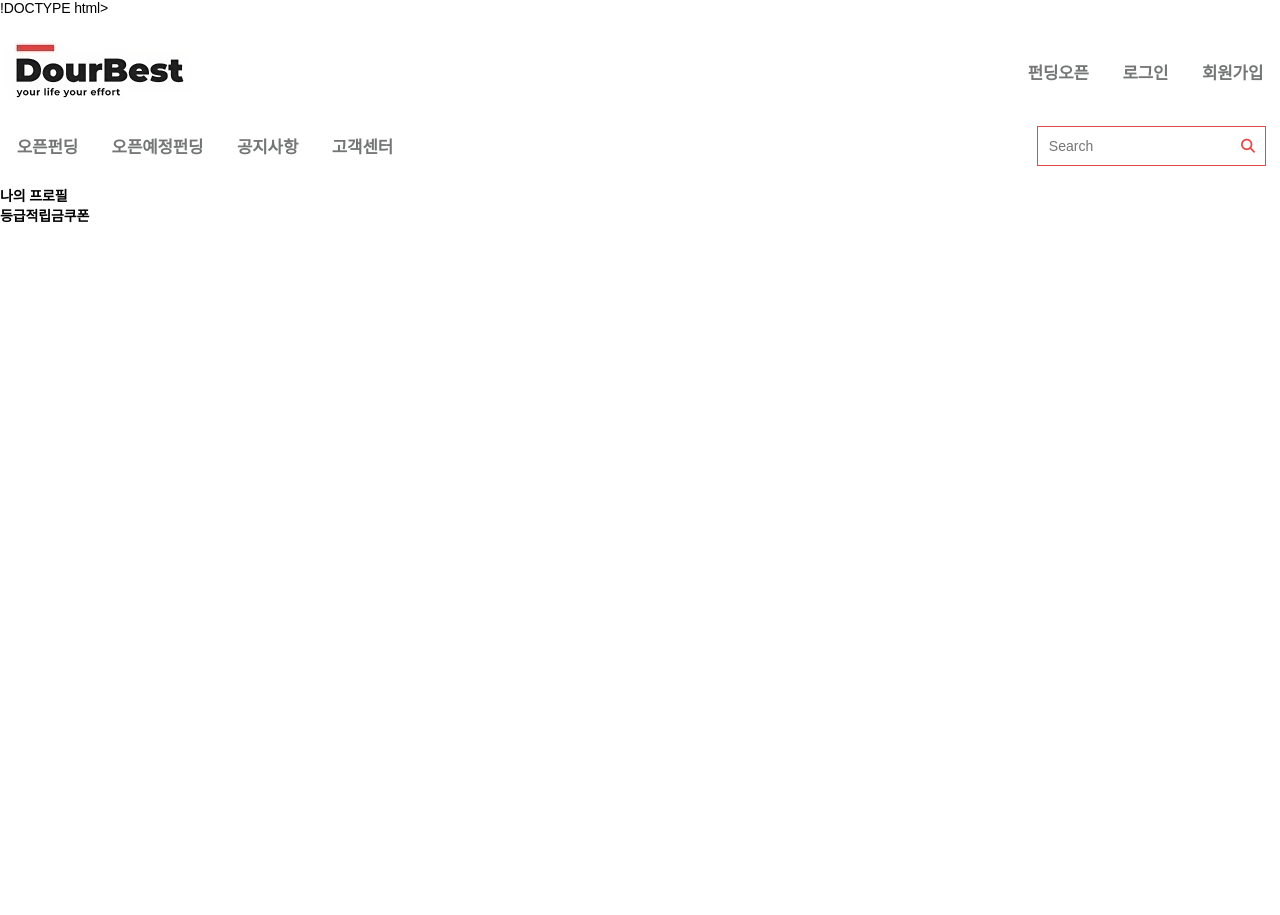
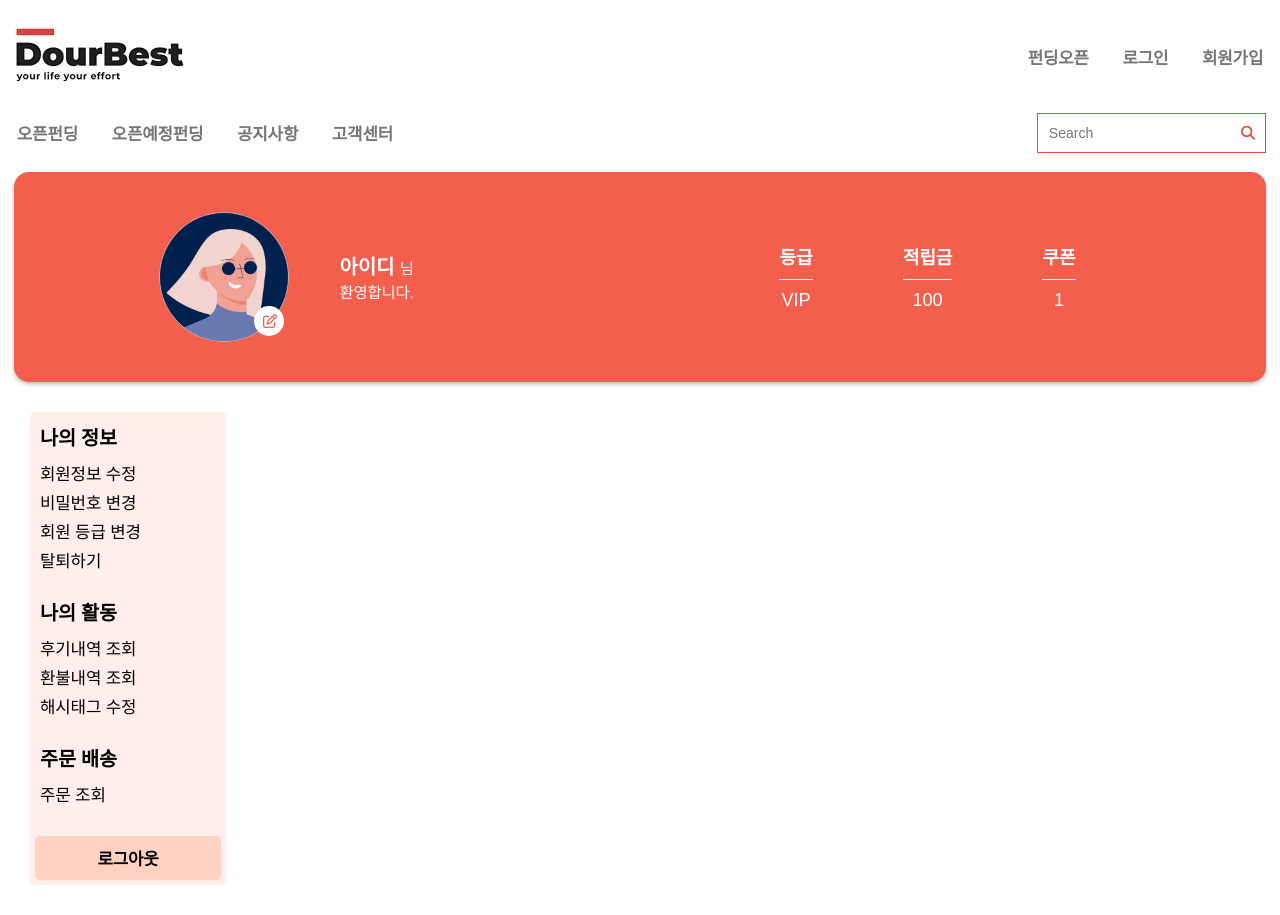
Before and after one commit to 5jwon/DourBest, a plain HTML site: page main-page/mypage.html in a window 1280 px wide. Before the commit the page ends 800 px from the top, so only its background shows below. Drawn offline with nearby package versions, Linux system fonts and the light colour scheme.

Commit message:
20230614

```diff
--- a/css/default.css
+++ b/css/default.css
@@ -50,3 +50,14 @@ img {
 .flex-wrapper{
     display: flex;
 }
+
+.sr-only {
+    position: absolute;
+    top: -9999px;
+    left: -9999px;
+    z-index: -1;
+    width: 1px;
+    height: 1px;
+    overflow: hidden;
+    visibility: hidden;
+}
--- a/css/header.css
+++ b/css/header.css
@@ -1,6 +1,8 @@
+header{
+    margin-bottom: 10px;
+}
 .header-container{
     flex-direction: column;
-    margin-bottom: 10px;
 }
 
 /* 헤더 상단 */
--- /dev/null
+++ b/css/mypage.css
@@ -0,0 +1,146 @@
+.profile-wrap{
+    background-color: #f35f4c;
+    min-width: 600px;
+    margin-bottom: 60px;
+    box-shadow: 0px 2px 4px 0px rgb(182, 182, 182);
+    border-radius: 15px;
+    margin: 0em 1em;
+}
+
+.profile{
+    display: flex;
+    justify-content: space-around;
+    align-items: center;
+    padding: 40px 0px;
+    color: #fff;
+}
+
+.profile-img{
+    align-items: center;
+}
+
+.img{
+    background-image: url(/resources/img/user.jpg);
+    background-position: 50% 50%;
+    background-repeat: no-repeat ;
+    background-size: cover;
+    border-radius: 100%;
+    width: 100%;
+    height: 100%;
+}
+
+.profile-info{
+    padding: 30px;
+}
+
+.profile-info strong{
+    font-size: 1.3em;
+}
+
+.profile-info p, .profile-info span {
+    font-size: 1.1em;
+}
+
+.profile-round{
+    position: relative;
+    border: 1px solid #b4b4b4;
+    border-radius: 50%;
+    width: 130px;
+    height: 130px;
+    margin-right: 20px;
+}
+
+.profile-round button{
+    position: absolute;
+    width: 30px;
+    height: 30px;
+    background-color: #fff;
+    bottom: 5px;
+    right: 4px;
+    border-radius: 100%;
+}
+
+.profile-round button > svg{
+    position: absolute;
+    bottom: 8px;
+    right: 7px;
+}
+
+.profile-detail{
+    display: flex;
+    flex-direction: column;
+    padding: 15px 45px;
+    align-items: center;
+    color: #fff;
+
+}
+
+.profile-detail h3{
+    border-bottom: 1px solid #fff;
+}
+
+.profile-detail h3, .profile-detail p{
+    padding: 10px 0px;
+    font-size: 1.3rem;
+}
+
+.sidebar-wrapper{
+    width: 20%;
+    min-width: 250px;
+}
+
+.sidebar{
+    padding: 30px;
+}
+
+.sidebar a{
+    display: block;
+}
+
+.side-inner{
+    flex-direction: column;
+    background-color: #ffeeeb;
+    border-radius: 5px;
+}
+
+.side-detail{
+    margin-bottom: 10px;
+}
+
+.side-detail:nth-child(3){
+    margin-bottom: 20px;
+}
+
+.side-detail a{
+    font-size: 1.2em;
+    padding: 5px;
+}
+
+.side-detail h2{
+    font-size: 1.4em;
+    padding: 10px;
+}
+
+.side-detail div a{
+    padding: 0px 0px 5px 10px;
+}
+
+.sidebar-logout{
+    padding: 5px;
+}
+
+.sidebar-logout a{
+    background-color: #ffd2c4;
+    color: #000;
+    text-align: center;
+    border-radius: 5px;
+    padding: 10px;
+    font-size: 1.2em;
+    font-weight: bold;
+    transition: 0.5s;
+}
+
+.sidebar-logout a:hover{
+    background-color: #f35f4c;
+
+}
--- a/main-page/mypage.html
+++ b/main-page/mypage.html
@@ -1,4 +1,4 @@
-!DOCTYPE html>
+<!DOCTYPE html>
 <html lang="en">
 <head>
     <meta charset="UTF-8">
@@ -11,6 +11,7 @@
 <link rel="stylesheet" href="https://cdn.jsdelivr.net/npm/swiper@9/swiper-bundle.min.css" />
     <link rel="stylesheet" href="/css/default.css">
     <link rel="stylesheet" href="/css/header.css">
+    <link rel="stylesheet" href="/css/mypage.css">
 </head>
 <body>
     <div class="wrapper">
@@ -56,39 +57,80 @@
         </header>
         <!-- 메인 -->
         <main>
-            <article>
-                <h2>나의 프로필</h2>
-                <div class="flex-wrapper">
-                    <!-- 동그라미  -->
-                    <div>
-                        <div class="">
-
+            <article class="profile-wrap">
+                <h2 class="sr-only">나의 프로필</h2>
+                <div class="profile flex-wrapper">
+                    <div class="profile-img flex-wrapper">
+                        <div class="profile-round">
+                            <div class="img">
                                 <!-- 백그라운드 이미지를 주자 -->
                             </div>
                             <button>
-                            <!-- 아이콘 -->
+                                <svg xmlns="http://www.w3.org/2000/svg" height="1em" viewBox="0 0 512 512"><!--! Font Awesome Free 6.4.0 by @fontawesome - https://fontawesome.com License - https://fontawesome.com/license (Commercial License) Copyright 2023 Fonticons, Inc. --><style>svg{fill:#f35f4c}</style><path d="M441 58.9L453.1 71c9.4 9.4 9.4 24.6 0 33.9L424 134.1 377.9 88 407 58.9c9.4-9.4 24.6-9.4 33.9 0zM209.8 256.2L344 121.9 390.1 168 255.8 302.2c-2.9 2.9-6.5 5-10.4 6.1l-58.5 16.7 16.7-58.5c1.1-3.9 3.2-7.5 6.1-10.4zM373.1 25L175.8 222.2c-8.7 8.7-15 19.4-18.3 31.1l-28.6 100c-2.4 8.4-.1 17.4 6.1 23.6s15.2 8.5 23.6 6.1l100-28.6c11.8-3.4 22.5-9.7 31.1-18.3L487 138.9c28.1-28.1 28.1-73.7 0-101.8L474.9 25C446.8-3.1 401.2-3.1 373.1 25zM88 64C39.4 64 0 103.4 0 152V424c0 48.6 39.4 88 88 88H360c48.6 0 88-39.4 88-88V312c0-13.3-10.7-24-24-24s-24 10.7-24 24V424c0 22.1-17.9 40-40 40H88c-22.1 0-40-17.9-40-40V152c0-22.1 17.9-40 40-40H200c13.3 0 24-10.7 24-24s-10.7-24-24-24H88z"/></svg>
                             </button>
                         </div>
-                    <div>
+                        <div class="profile-info">
+                            <span>
+                                <strong>아이디 </strong>
+                                님
+                            </span>
+                            <p>환영합니다.</p>
+                        </div>
+                    </div>
+                    <div class="profile-desc flex-wrapper">
+                        <a href="" class="profile-detail">
                             <h3>등급</h3>
-                        <p></p>
-                    </div>
-                    <div>
+                            <p>VIP</p>
+                        </a>
+                        <a href="" class="profile-detail">
                             <h3>적립금</h3>
-                        <p></p>
-                    </div>
-                    <div>
+                            <p>100</p>
+                        </a>
+                        <a href="" class="profile-detail">
                             <h3>쿠폰</h3>
-                        <p></p>
+                            <p>1</p>
+                        </a>
                     </div>
                 </div>
             </article>
-            <div class="flex-wrapper">
-                <aside>
+            <div class="flex-wrapper mypage-info">
+                <aside class="sidebar-wrapper">
+                    <div class="sidebar">
+                        <div class="side-inner flex-wrapper">
+                            <div class="side-detail">
+                                <h2>나의 정보</h2>
+                                <div class="">
+                                    <a href="">회원정보 수정</a>
+                                    <a href="">비밀번호 변경</a>
+                                    <a href="">회원 등급 변경</a>
+                                    <a href="">탈퇴하기</a>
+                                </div>
+                            </div>
+                            <div class="side-detail">
+                                <h2>나의 활동</h2>
+                                <div>
+                                    <a href="">후기내역 조회</a>
+                                    <a href="">환불내역 조회</a>
+                                    <a href="">해시태그 수정</a>
+                                </div>
+                            </div>
+                            <div class="side-detail">
+                                <h2>주문 배송</h2>
+                                <div>
+                                    <a href="">주문 조회</a>
+                                </div>
+                            </div>
+                            <div>
+                                <div class="sidebar-logout">
+                                    <a href="">로그아웃</a>
+                                </div>
+                            </div>
+                        </div>
+                    </div>
 
                 </aside>
                 <section>
-
+                    <div></div>
                 </section>
             </div>
         </main>
```
Also changed, not shown: resources/img/user.jpg (added). Lines whose indentation alone changed are shown as unchanged.
